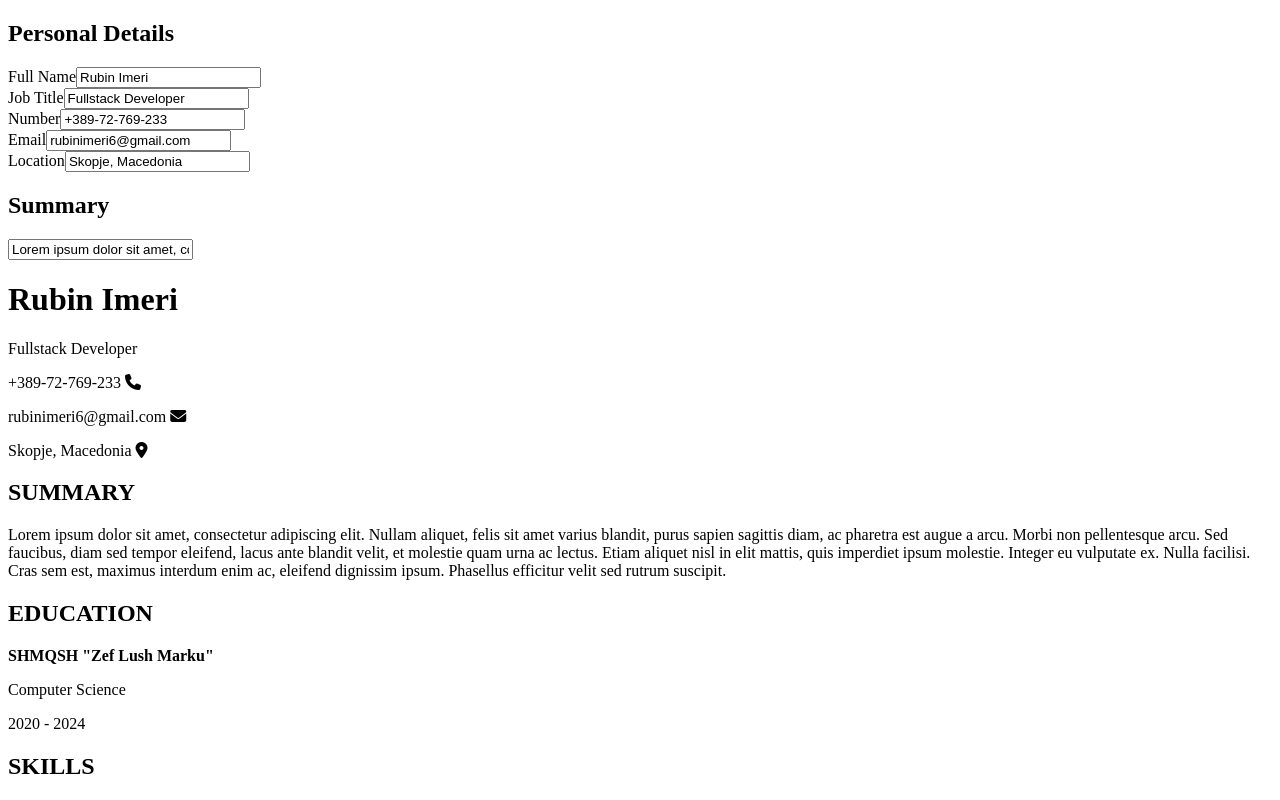
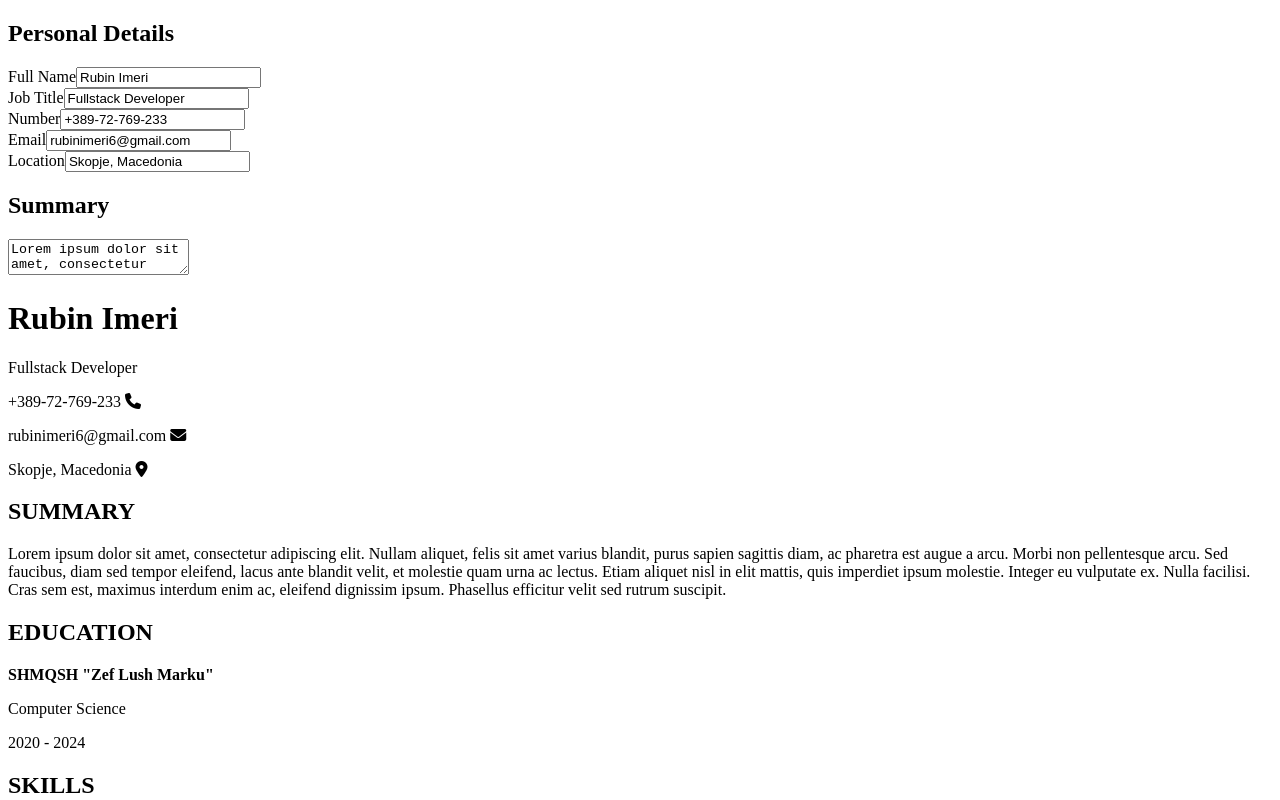
Before and after one commit to rubinimeri/cv-application, a React (Vite) app: page / in a window 1280 px wide. Shown: the top 800 px of the page. Built offline with nearby package versions, Linux system fonts and the light colour scheme.

Commit message:
Use textarea instead of input for SummaryForm

```diff
--- a/src/components/Summary/SummaryForm.jsx
+++ b/src/components/Summary/SummaryForm.jsx
@@ -1,5 +1,3 @@
-import InputGroup from "../InputGroup"
-
 function SummaryForm({ summary, setSummary }) {
     function handleSummaryChange(e) {
         setSummary(e.target.value)
@@ -7,12 +5,13 @@ function SummaryForm({ summary, setSummary }) {
     return(
         <form action="" className="summary-form">
             <h2>Summary</h2>
-            <InputGroup
-             type="textarea"
+            <textarea
              name="summary"
+             id="summary"
              value={summary}
-             changeHandler={handleSummaryChange}
-             id="summary" />
+             onChange={handleSummaryChange}>
+            {summary}
+             </textarea>
         </form>
     )
 }
```
